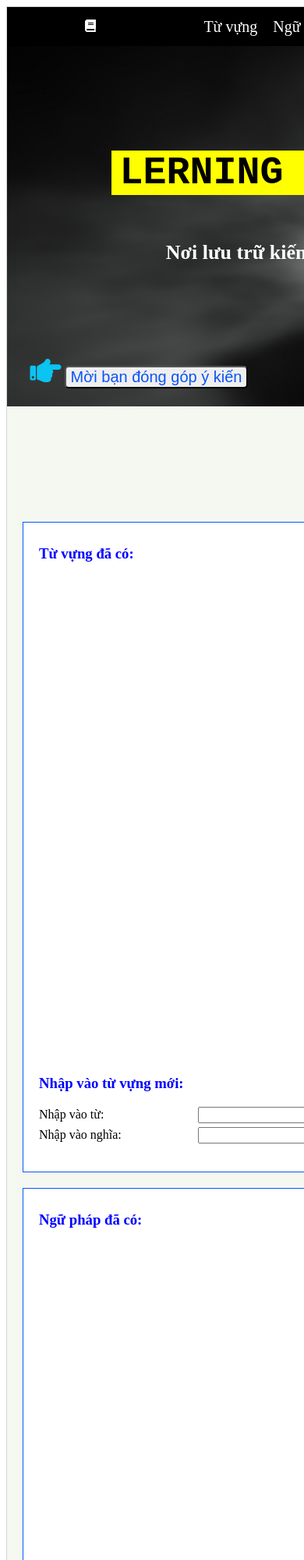
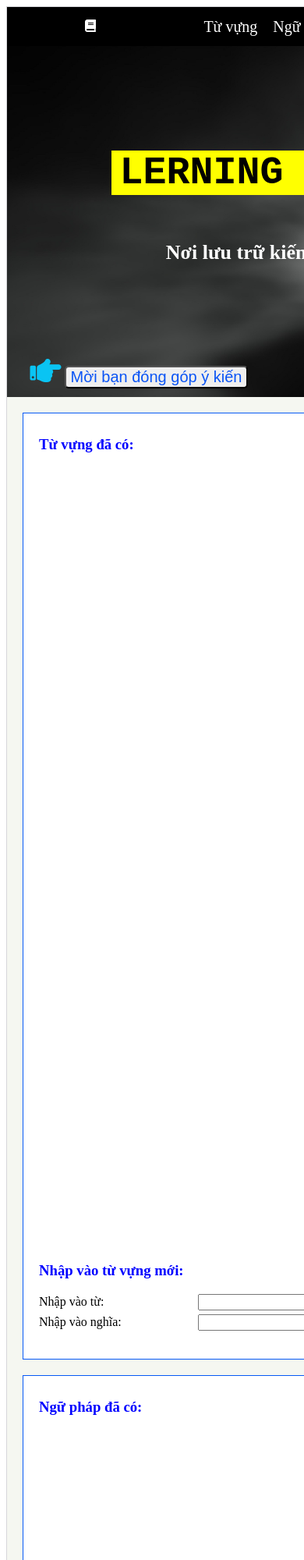
Before and after one commit to TinhCm/souce_code_web_english, a website: page index.html in a window 390 px wide. Shown: the top 2000 px of the page at 78% size. Drawn offline with Linux system fonts and the light colour scheme; no server answers.

Commit message:
gia dien smartphone

```diff
--- a/acsess/reponstive.css
+++ b/acsess/reponstive.css
@@ -40,6 +40,7 @@
     background-color: rgb(245, 247, 241);
   }
 
+  /* Đánh giá */
   .danhGia {
     height: 630px;
     background-image: url(./img/dong_gop.jpg);
@@ -49,11 +50,13 @@
 
   .gop_y {
     height: 330px;
+    width: 700px;
     position: relative;
     top: 230px;
-    left: 170px;
+    left: 20px;
   }
 
+  /* Header */
   .header-lienHe_1{
       display: flex;
       margin-left: 70px;
@@ -65,7 +68,24 @@
     right: 200px;
   }
 
+  .header_second{
+    padding-top: 100px;
+    height: 350px;
+  }
+
+  /* Footer */
   .footer2 > button{
     margin-top: 29px;
   }
+
+   /*Backend*/
+  .content1_backend{
+    height: 1000px;
+    overflow-y: scroll;
+  }
+
+  .content2_backend{
+    height: 1000px;
+    overflow-y:scroll;
+  }
 }
```
